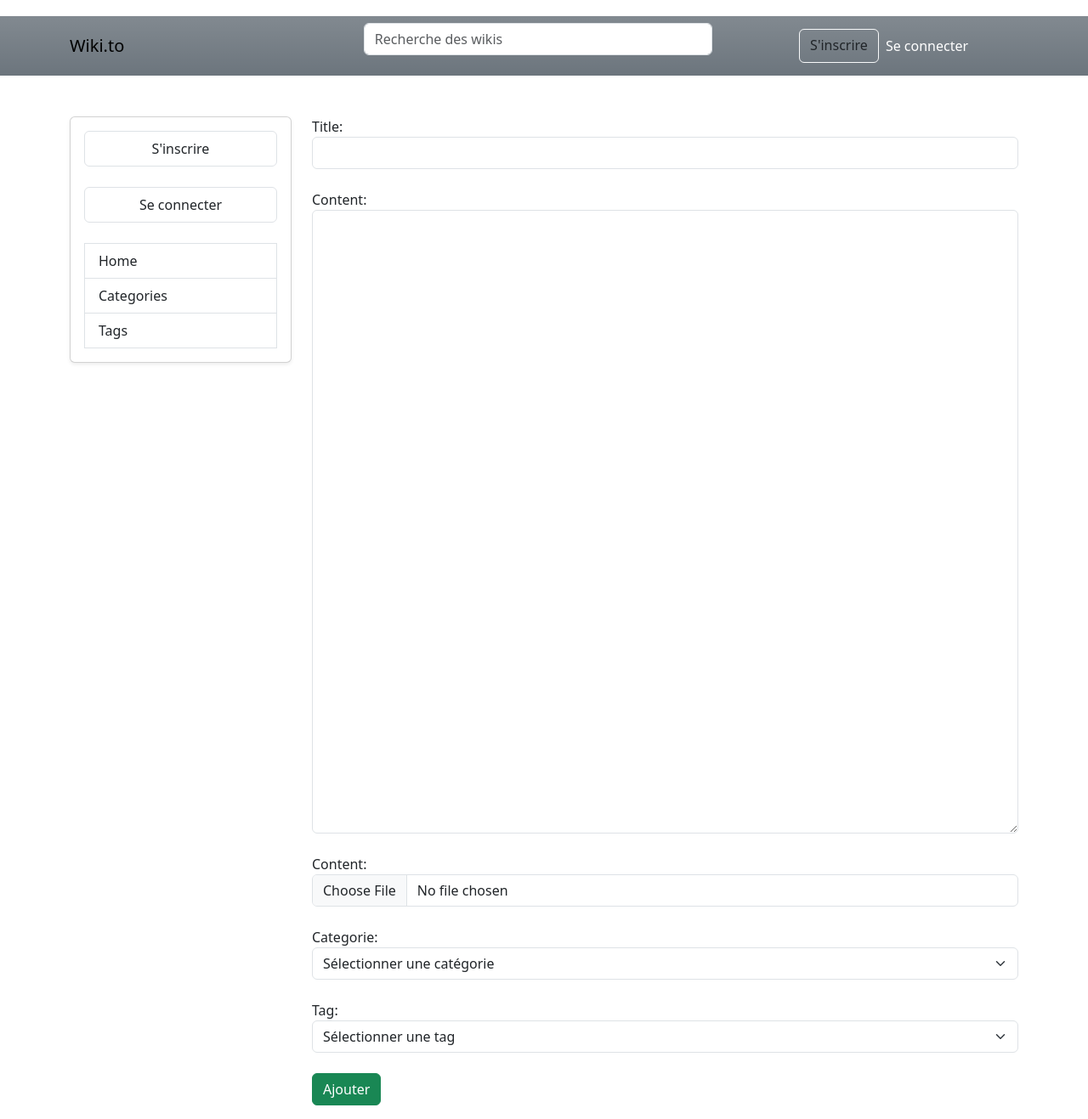
After one commit to OthmaneLaksoumi/wiki.to, a PHP site: template Views/add_wiki.php in a window 1280 px wide. The commit adds this page. Shown: the part 60-1377 px from the top of the page at 85% size. Run offline with PHP 8.4, Linux system fonts and the light colour scheme; the template is opened without the code that fills it, so the values that code supplies are empty.

Commit message:
add_wiki, wiki_page coté front

```diff
--- a/Controllers/loginController.php
+++ b/Controllers/loginController.php
@@ -29,7 +29,12 @@ class loginController {
             $_SESSION['user'] = $email;
             header('location: index.php');
         }
+    }
 
+    public static function logout() {
+        session_unset();
+        session_destroy();
+        header('location: index.php');
     }
 
 }
--- a/Models/UsersDAO.php
+++ b/Models/UsersDAO.php
@@ -68,7 +68,8 @@ class UsersDAO {
         $stmt = $this->db->prepare($query);
         $stmt->execute(array($id));
         $user =  $stmt->fetch(PDO::FETCH_ASSOC);
-        return new Users($user['user_id'], $user['email'], $user['name'], $user['password'], $user['role']);
+        // $userr =  new Users($user['user_id'], $user['email'], $user['name'], $user['password'], $user['role']);
+        return new Users($user['user_id'], $user['email'], $user['name'], $user['password'], $user['role']);;
     }
 
 
--- a/Public/css/main.css
+++ b/Public/css/main.css
@@ -18,3 +18,11 @@
 a {
     text-decoration: none;
 }
+
+.wiki-not-found {
+    display: flex;
+    justify-content: center;
+    min-height: 100vh;
+    align-items: center;
+    background-color: #eee;
+}
--- /dev/null
+++ b/Views/add_wiki.php
@@ -0,0 +1,102 @@
+<?php
+
+$title = "Home";
+
+echo '<pre>';
+print_r($_POST);
+echo '</pre>';
+ob_start();
+?>
+
+
+
+<div class="container mt-5">
+    <div class="row">
+
+        <div class="col-md-3">
+            <div class="card mb-4 shadow-sm">
+                <div class="card-body">
+                    <ul class="list-group">
+                        <?php if (!isset($_SESSION['user'])) { ?>
+                            <li class="btn btn-outline-secondary list-group-item">
+                                <a href="index.php?action=sign_up" class="text-dark">S'inscrire</a>
+                            </li>
+
+                            <li class="btn mt-4 btn-outline-secondary list-group-item border">
+                                <a href="index.php?action=login" class="text-dark">Se connecter</a>
+                            </li>
+                        <?php } else { ?>
+                            <li class="nav-item list-group-item mt-4">
+                                <a class="nav-link" href="index.php">Ajouter un wiki</a>
+                            </li>
+                            <li class="nav-item list-group-item">
+                                <a class="nav-link" href="index.php">Modifier un wiki</a>
+                            </li>
+                            <li class="nav-item list-group-item">
+                                <a class="nav-link" href="index.php">Supprimer un wiki</a>
+                            </li>
+                        <?php  } ?>
+                        <div>
+                            <li class="nav-item list-group-item mt-4">
+                                <a class="nav-link" href="index.php">Home</a>
+                            </li>
+                            <li class="nav-item list-group-item">
+                                <a class="nav-link" href="index.php">Categories</a>
+                            </li>
+                            <li class="nav-item list-group-item">
+                                <a class="nav-link" href="index.php">Tags</a>
+                            </li>
+                        </div>
+                    </ul>
+                </div>
+            </div>
+        </div>
+
+        <div class="col-md-9">
+            <form action="index.php?action=add_wiki" method="post" enctype="multipart/form-data">
+                <div class="form-group">
+                    <label for="title">Title:</label>
+                    <input type="text" class="form-control" id="title" name="title" required>
+                </div>
+
+                <div class="form-group my-4">
+                    <label for="content">Content:</label>
+                    <textarea class="form-control" id="content" name="content" rows="30" required></textarea>
+                </div>
+
+                <div class="form-group my-4">
+                    <label for="img">Content:</label>
+                    <input type="file" class="form-control" id="img" name="img" required></textarea>
+                </div>
+
+                <div class="form-group my-4">
+                    <label for="categorie">Categorie:</label>
+                    <select class="form-select" name="categorie" id="categorie">
+                        <option selected disabled>Sélectionner une catégorie</option>
+                        <?php foreach ($categories as $categorie) : ?>
+                            <option><?= $categorie->getName(); ?></option>
+                        <?php endforeach; ?>
+                    </select>
+                </div>
+
+                <div class="form-group my-4">
+                    <label for="tag">Tag:</label>
+                    <select class="form-select" name="tag" id="tag">
+                        <option selected disabled>Sélectionner une tag</option>
+                        <?php foreach ($tags as $tag) : ?>
+                            <option><?= $tag->getName(); ?></option>
+                        <?php endforeach; ?>
+                    </select>
+                </div>
+
+                <button type="submit" class="btn btn-success">Ajouter</button>
+            </form>
+
+        </div>
+    </div>
+</div>
+</div>
+
+
+<?php $content = ob_get_clean(); ?>
+<?php include('Views/layout.php'); ?>
--- a/Views/include/nav.php
+++ b/Views/include/nav.php
@@ -1,28 +1,3 @@
-<!-- <nav class="navbar navbar-expand-lg bg-secondary-subtle border">
-    <div class="container row">
-
-        <a class="navbar-brand col-8" href="#">Navbar</a>
-        <button class="navbar-toggler" type="button" data-bs-toggle="collapse" data-bs-target="#navbarSupportedContent" aria-controls="navbarSupportedContent" aria-expanded="false" aria-label="Toggle navigation">
-            <span class="navbar-toggler-icon"></span>
-        </button>
-        <div class="collapse navbar-collapse " id="navbarSupportedContent">
-            <form class="d-flex" role="search">
-                <input class="form-control me-2" type="search" placeholder="Search" aria-label="Search">
-                <button class="btn btn-outline-success" type="submit">Search</button>
-            </form>
-            <ul class="navbar-nav me-auto mb-2 mb-lg-0">
-                <li class="nav-item">
-                    <a class="nav-link" aria-current="page" href="#">Home</a>
-                </li>
-                <li class="nav-item">
-                    <a class="nav-link" href="#">Link</a>
-                </li>
-            </ul>
-
-        </div>
-    </div>
-</nav> -->
-
 <nav class="navbar navbar-expand-lg bg-secondary bg-gradient">
     <div class="container col-12">
 
@@ -36,8 +11,9 @@
 
         <div class="collapse navbar-collapse col-3 justify-content-around" id="navbarSupportedContent">
             <form class="col-6" role="search">
-                <input class="form-control me-2" type="search" placeholder="Search" aria-label="Search">
+                <input class="form-control me-2" type="search" placeholder="Recherche des wikis" aria-label="Search">
             </form>
+            <?php if (!isset($_SESSION['user'])) { ?>
                 <ul class="navbar-nav ml-auto mb-2 mb-lg-0">
                     <li class="btn btn-outline-light">
                         <a href="index.php?action=sign_up" class="text-dark" style="text-decoration: none;">S'inscrire</a>
@@ -46,6 +22,13 @@
                         <a class="nav-link text-white" href="index.php?action=login">Se connecter</a>
                     </li>
                 </ul>
+            <?php } else { ?>
+                <ul class="navbar-nav ml-auto mb-2 mb-lg-0">
+                    <li class="btn btn-outline-light">
+                        <a href="index.php?action=logout" class="text-dark" style="text-decoration: none;">Se déconnecter</a>
+                    </li>
+                </ul>
+            <?php } ?>
         </div>
 
 
--- a/Views/layout.php
+++ b/Views/layout.php
@@ -12,7 +12,6 @@
 <body>
 
     <?php include('include/nav.php'); ?>
-
     <?= $content ?>
 
 
```
Also changed, not shown: Controllers/wikisController.php (+40 -0 lines), Models/WikisDAO.php (+13 -9 lines), Views/home.php (+28 -12 lines), Views/include/sidebar.php (added, +38 -0 lines), Views/wiki_not_found.php (added, +13 -0 lines), Views/wiki_page.php (+40 -3 lines), index.php (+15 -13 lines), Public/images/laravel.jpg (added). Lines whose indentation alone changed are shown as unchanged.
